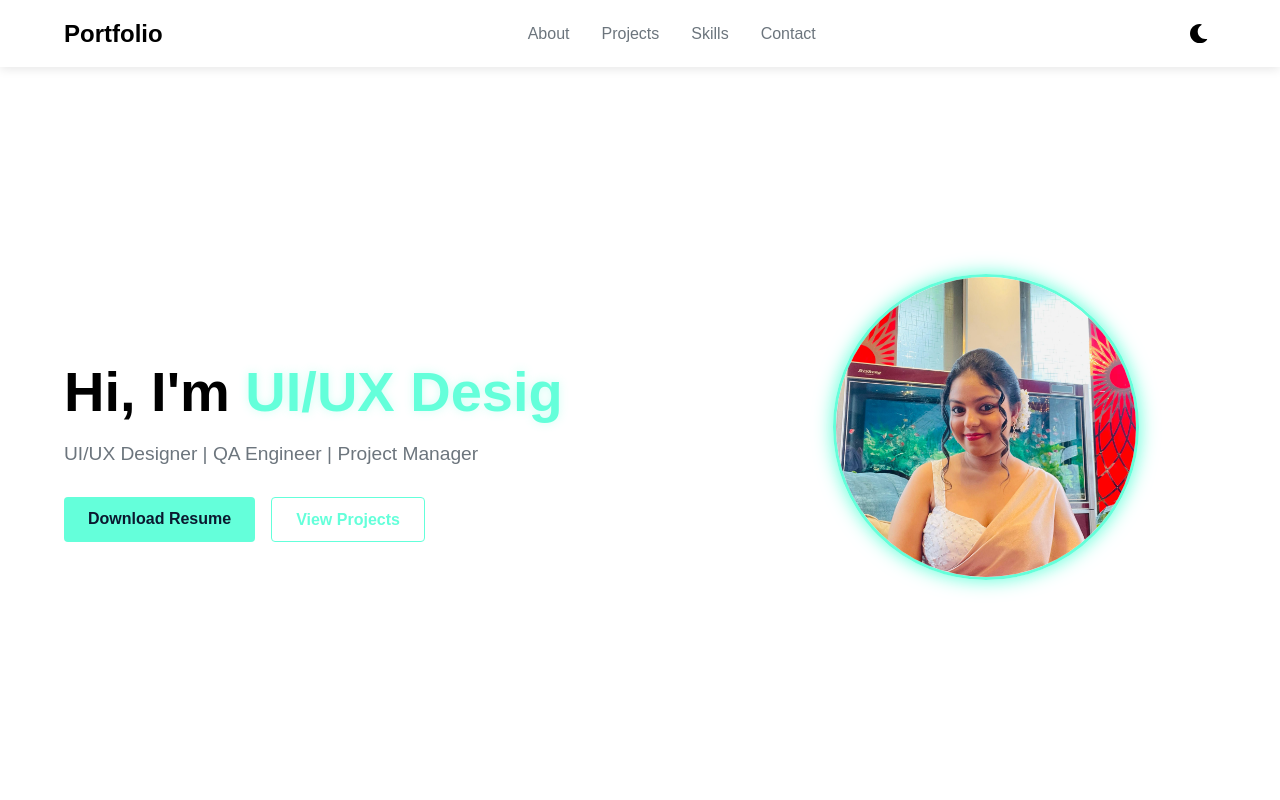
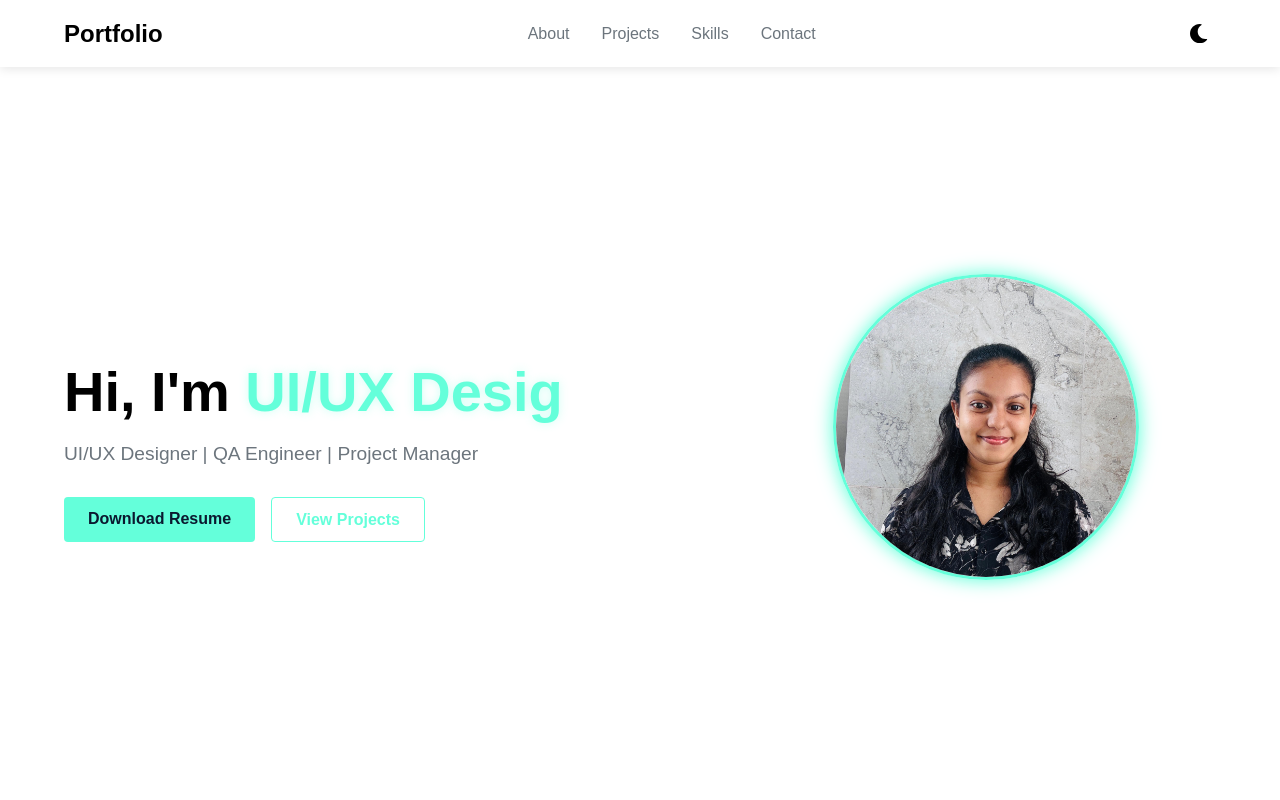
Before and after one commit to Ranumi123/Portfolio, a React (Create React App) app: page / in a window 1280 px wide. Shown: the top 800 px of the page. Built offline with nearby package versions, Linux system fonts and the light colour scheme.

Commit message:
Update profile

```diff
--- a/src/components/Hero.jsx
+++ b/src/components/Hero.jsx
@@ -79,7 +79,7 @@ const Hero = () => {
         </div>
         <div className="hero-image">
           <div className="image-container">
-            <img src={require('../assets/Me.jpg')} alt="Ranumi Perera" />
+            <img src={require('../assets/profile.jpg')} alt="Ranumi Perera" />
           </div>
         </div>
       </div>
```
